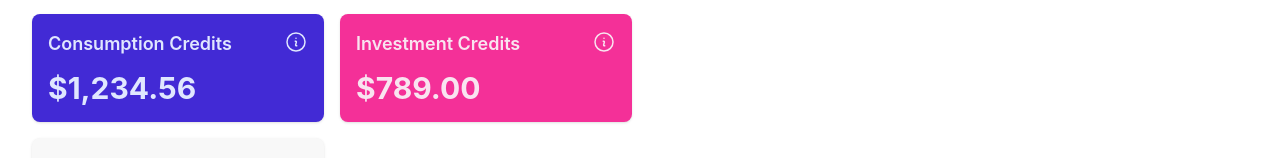
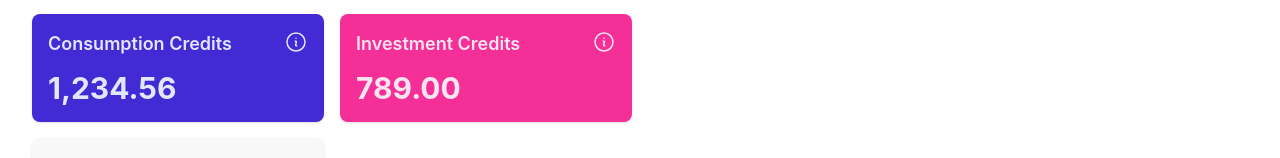
Before and after one commit to dillonfagan/harmony-poc, a Next.js app in the folder apps/consumer/: page /home in a window 1280 px wide. Shown: the part 163-321 px from the top of the page. Built offline with nearby package versions, Linux system fonts and the light colour scheme.

Commit message:
chore: Remove $ symbol from credit cards.

```diff
--- a/apps/consumer/views/ConsumptionCreditsCard.tsx
+++ b/apps/consumer/views/ConsumptionCreditsCard.tsx
@@ -7,7 +7,7 @@ export default function ConsumptionCreditsCard() {
         <h2 className="text-lg font-semibold mb-3">Consumption Credits</h2>
         <div className="tooltip tooltip-left lg:tooltip-bottom" data-tip="Your consumption credits are redeemable for goods and services from local merchants."><InformationCircle /></div>
       </div>
-      <p className="text-2xl md:text-3xl font-bold">$1,234.56</p>
+      <p className="text-2xl md:text-3xl font-bold">1,234.56</p>
     </div>
   );
 }
--- a/apps/consumer/views/InvestmentCreditsCard.tsx
+++ b/apps/consumer/views/InvestmentCreditsCard.tsx
@@ -7,7 +7,7 @@ export default function InvestmentCreditsCard() {
         <h2 className="text-lg font-semibold mb-3">Investment Credits</h2>
         <div className="tooltip tooltip-left lg:tooltip-bottom" data-tip="Your investment credits are used to fund community projects."><InformationCircle /></div>
       </div>
-      <p className="text-2xl md:text-3xl font-bold">$789.00</p>
+      <p className="text-2xl md:text-3xl font-bold">789.00</p>
     </div>
   );
 }
```
